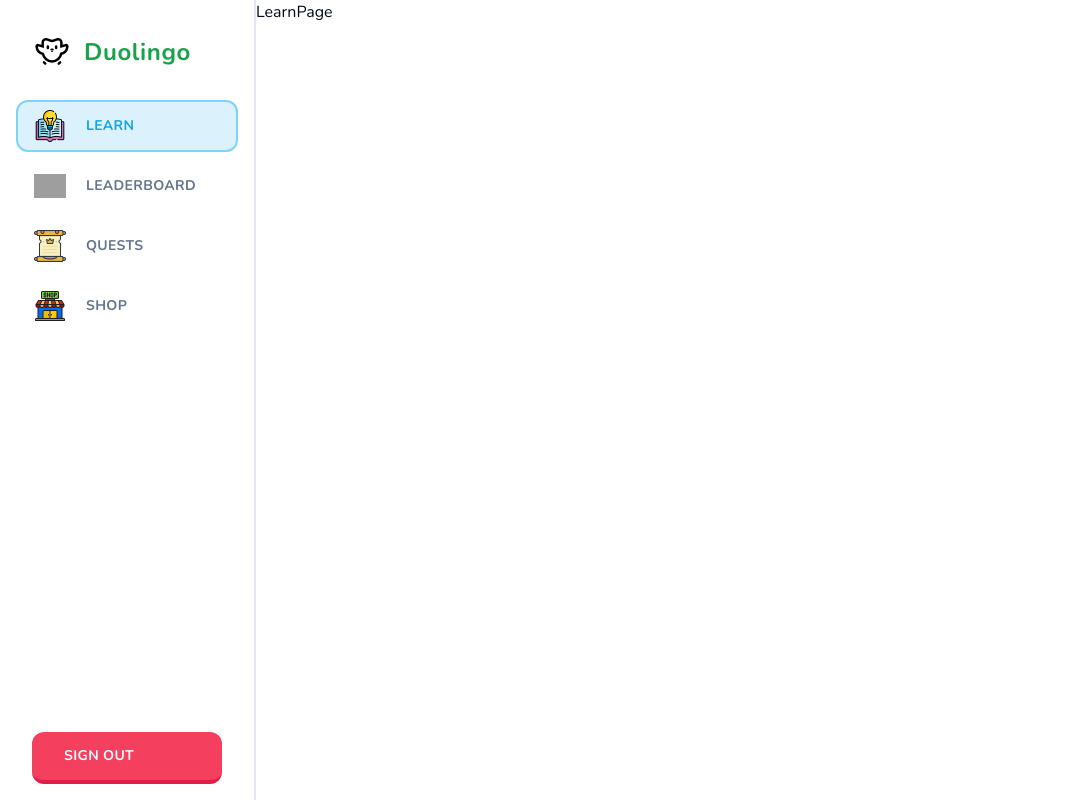
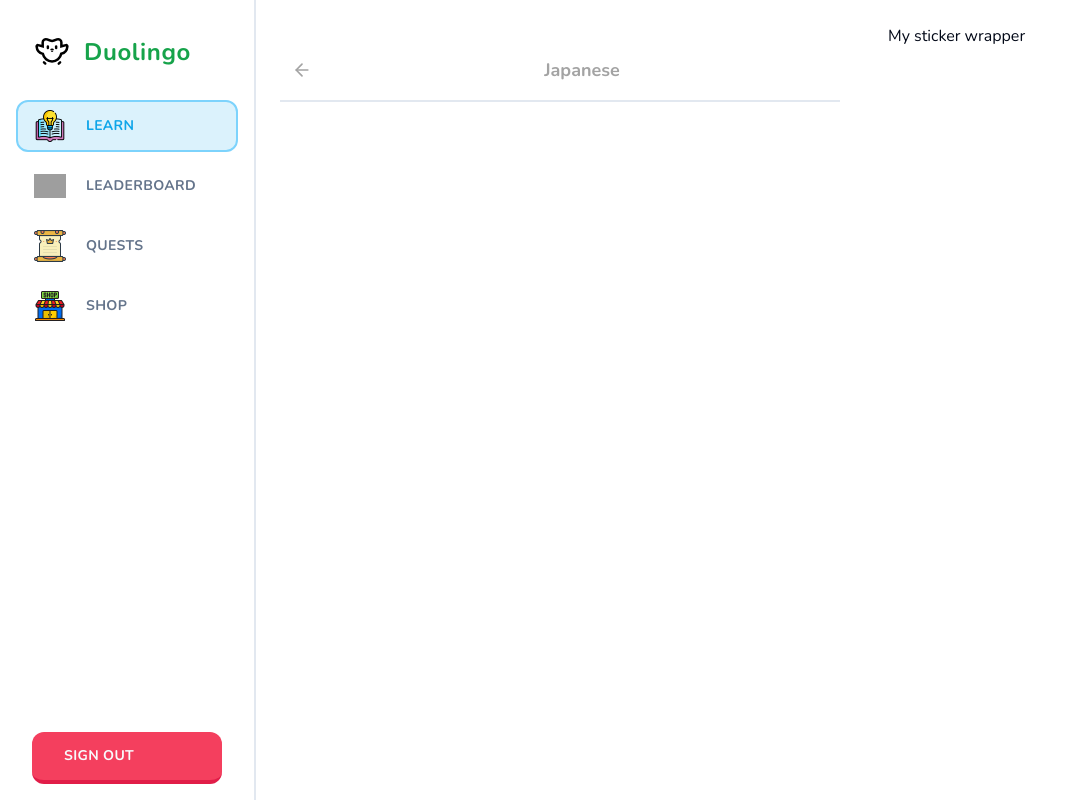
Before and after one commit to AkinAkinbobola/duolingo, a Next.js app: page /learn in a window 1280 px wide. Shown: the whole page, without its empty margins (0-1072 px from the left). Built offline with nearby package versions, Linux system fonts and the light colour scheme; grey boxes are pictures that could not be loaded.

Commit message:
Add feed header

```diff
--- a/app/(main)/layout.tsx
+++ b/app/(main)/layout.tsx
@@ -11,7 +11,7 @@
       <MobileHeader />
       <Sidebar className={"hidden lg:flex"} />
       <main className={"lg:pl-[256px] h-full pt-[50px] lg:pt-0"}>
-        <div className={"h-full"}>{children}</div>
+        <div className={"h-full max-w-[1056px] mx-auto pt-6"}>{children}</div>
       </main>
     </>
   );
--- /dev/null
+++ b/app/(main)/learn/Header.tsx
@@ -0,0 +1,27 @@
+import Link from "next/link";
+import { Button } from "@/components/ui/button";
+import { ArrowLeft } from "lucide-react";
+
+type Props = {
+  title: string;
+};
+
+const Header = ({ title }: Props) => {
+  return (
+    <div
+      className={
+        "sticky top-0 bg-white pb-3 lg:pt-[28px] flex items-center justify-between border-b-2 mb-5 text-neutral-400 lg:z-50"
+      }
+    >
+      <Link href={"/courses"}>
+        <Button variant={"ghost"} size={"sm"}>
+          <ArrowLeft className={"h-5 w-5 stroke-2 text-neutral-400"} />
+        </Button>
+      </Link>
+      <h1 className={"font-bold text-lg"}>{title}</h1>
+      <div />
+    </div>
+  );
+};
+
+export default Header;
--- a/app/(main)/learn/page.tsx
+++ b/app/(main)/learn/page.tsx
@@ -1,8 +1,15 @@
+import StickyWrapper from "@/components/StickyWrapper";
+import FeedWrapper from "@/components/FeedWrapper";
+import Header from "@/app/(main)/learn/Header";
+
 const LearnPage = () => {
     return (
-        <div>
-            LearnPage
-        </div>
+      <div className={"flex gap-[48px] px-6"}>
+        <FeedWrapper>
+          <Header title={"Japanese"} />
+        </FeedWrapper>
+        <StickyWrapper>My sticker wrapper</StickyWrapper>
+      </div>
     );
 };
 
--- /dev/null
+++ b/components/FeedWrapper.tsx
@@ -0,0 +1,9 @@
+type Props = {
+  children: React.ReactNode;
+};
+
+const FeedWrapper = ({ children }: Props) => {
+  return <div className={"flex-1 relative top-0 pb-10"}>{children}</div>;
+};
+
+export default FeedWrapper;
--- /dev/null
+++ b/components/StickyWrapper.tsx
@@ -0,0 +1,19 @@
+type Props = {
+  children: React.ReactNode;
+};
+
+const StickyWrapper = ({ children }: Props) => {
+  return (
+    <div className={"hidden lg:block w-[368px] sticky self-end bottom-6"}>
+      <div
+        className={
+          "min-h-[calc(100vh-48px)] sticky top-6 flex flex-col gap-y-6"
+        }
+      >
+        {children}
+      </div>
+    </div>
+  );
+};
+
+export default StickyWrapper;
```
